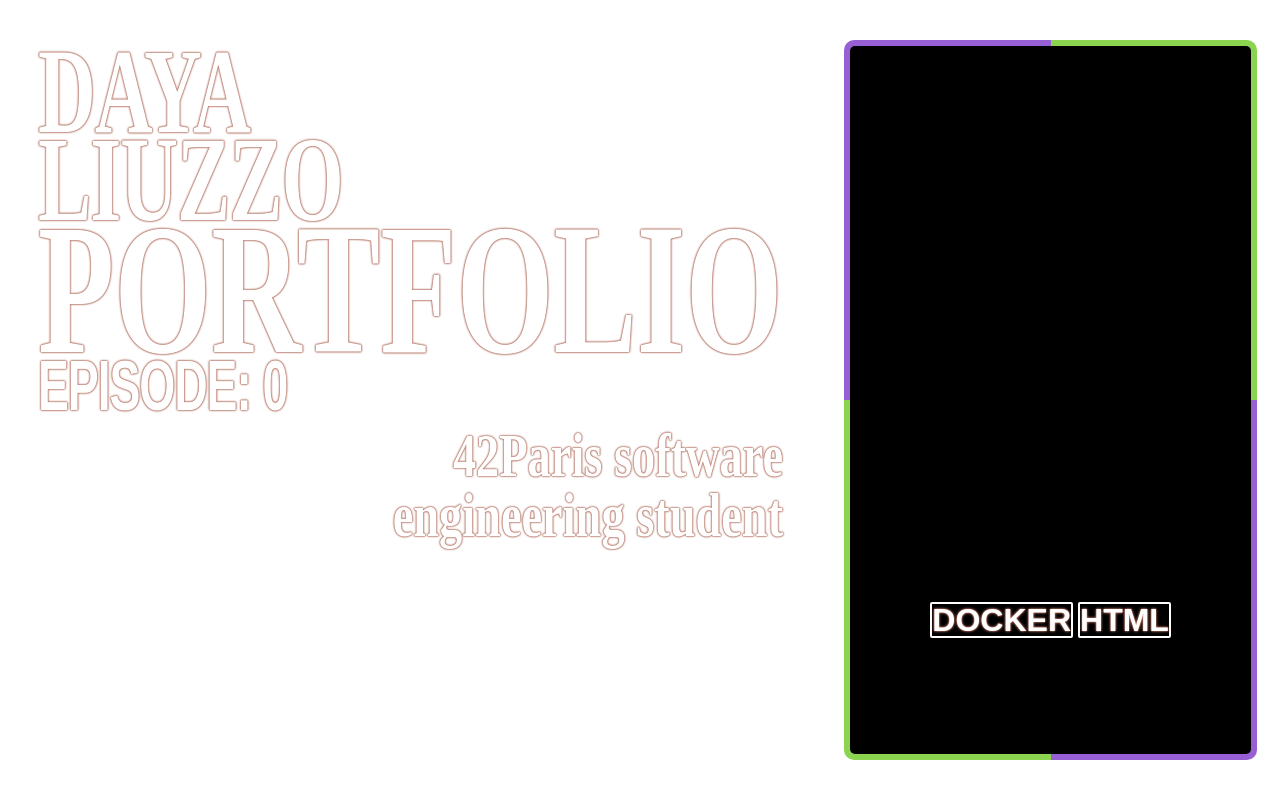
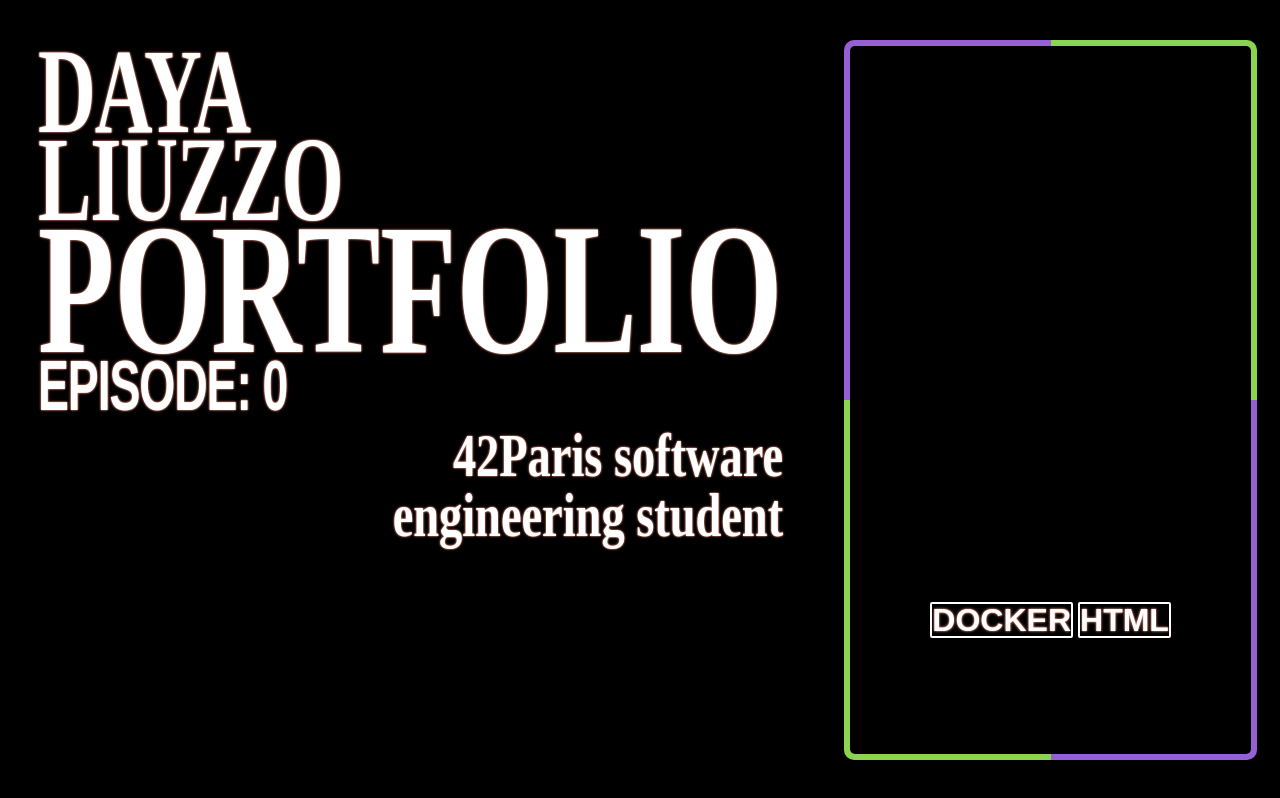
Before and after one commit to DayaLiuzzo/portfolio, a website built with Vite: page index.html in a window 1280 px wide. Built offline with nearby package versions, Linux system fonts and the light colour scheme.

Commit message:
style(style.css) fix background color

```diff
--- a/src/style.css
+++ b/src/style.css
@@ -7,7 +7,7 @@
 :root{
   --glow-rgb: 255, 102, 0;
   --base-font: 'Times New Roman', Times, serif;
-  --main-background: hsl(0, 0%, 100%);
+  --main-background: hsl(0, 0%, 0%);
   --font-color: hsl(0, 0%, 100%);
   --base-fontWeight: bold;
   --base-fontStretch: expanded;
```
